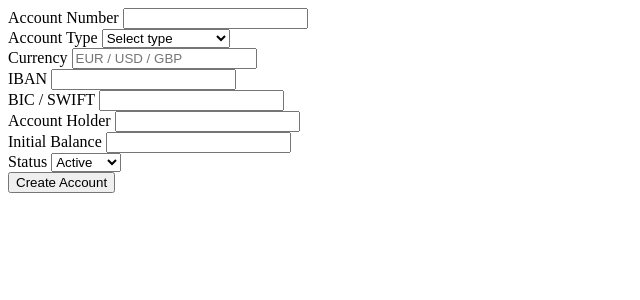
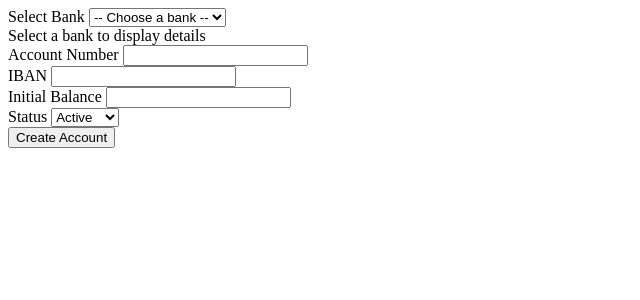
Before and after one commit to gltwodotlineci/Bank_app_CNFOB_protocol, a Django app: page /account_form in a window 1280 px wide. Shown: the top 300 px of the page, without its empty margins (0-640 px from the left). Run offline with Django 3.2, Linux system fonts and the light colour scheme; tables that the repository leaves empty hold one stand-in row (values such as "Sample post"); parts of the project's set-up code (start-up, migrations or seed data) failed here and were passed over.

Commit message:
creating account and bank

```diff
--- a/bank/templates/bank/partials/account_form.html
+++ b/bank/templates/bank/partials/account_form.html
@@ -1,111 +1,155 @@
-<div class="bg-white rounded-2xl shadow-2xl p-8 border border-gray-200">
 
-    <form method="POST">
-        {% csrf_token %}
+<form method="POST"
+        hx-post="/api/accounts/"
+        hx-target="#toast2"
+        hx-swap="outerHTML"
+        class="space-y-6">
 
-        <!-- Account Number -->
+    <div class="max-w-3xl mx-auto bg-white rounded-2xl shadow-2xl p-8 border border-gray-200 mt-10">
+        <div id="toast2"></div>
+
         <div class="mb-6">
+            <label class="block text-sm font-semibold mb-2">
+                Select Bank
+            </label>
+            <select name="bank"
+                    class="w-full bg-white border border-gray-500 rounded-lg px-4 py-3 shadow-md"
+                    hx-post="{% url 'bank_preview' %}"
+                    hx-target="#bank-details"
+                    hx-swap="innerHTML">
+                <option value="">-- Choose a bank --</option>
+                {% for bank in banks %}
+                    <option value="{{ bank.id }}">
+                        {{ bank.name }}
+                    </option>
+                {% endfor %}
+            </select>
+        </div>
+
+        <div id="bank-details">
+            {% include "bank/partials/bank_details.html" %}
+        </div>
+
+        <div class="mb-6 mt-6">
             <label class="block text-sm font-semibold mb-2">
                 Account Number
             </label>
+
             <input type="text"
-                   name="account_number"
-                   maxlength="20"
-                   class="w-full bg-white border border-gray-500 rounded-lg px-4 py-3 shadow-md focus:outline-none focus:ring-2 focus:ring-indigo-500 focus:border-indigo-500 transition">
+                id="account_nb"
+                name="account_number"
+                maxlength="20"
+                class="w-full border border-gray-500 rounded-lg px-4 py-3">
         </div>
 
-        <!-- Account Type + Currency -->
-        <div class="grid grid-cols-1 md:grid-cols-2 gap-4 mb-6">
 
-            <div>
-                <label class="block text-sm font-semibold mb-2">
-                    Account Type
-                </label>
-                <select name="account_type"
-                        class="w-full bg-white border border-gray-500 rounded-lg px-4 py-3 shadow-md focus:outline-none focus:ring-2 focus:ring-indigo-500">
-                    <option value="">Select type</option>
-                    <option value="current">Current Account</option>
-                    <option value="savings">Savings Account</option>
-                    <option value="business">Business Account</option>
-                </select>
-            </div>
-
-            <div>
-                <label class="block text-sm font-semibold mb-2">
-                    Currency
-                </label>
-                <input type="text"
-                       name="currency"
-                       maxlength="3"
-                       placeholder="EUR / USD / GBP"
-                       class="w-full bg-white border border-gray-500 rounded-lg px-4 py-3 shadow-md focus:outline-none focus:ring-2 focus:ring-indigo-500">
-            </div>
-
-        </div>
-
-        <!-- IBAN -->
         <div class="mb-6">
             <label class="block text-sm font-semibold mb-2">
                 IBAN
             </label>
+
             <input type="text"
-                   name="iban"
-                   maxlength="34"
-                   class="w-full bg-white border border-gray-500 rounded-lg px-4 py-3 shadow-md focus:outline-none focus:ring-2 focus:ring-indigo-500">
+                id="iban"
+                maxlength="34"
+                class="w-full border border-gray-500 rounded-lg px-4 py-3">
         </div>
 
-        <!-- BIC -->
-        <div class="mb-6">
-            <label class="block text-sm font-semibold mb-2">
-                BIC / SWIFT
-            </label>
-            <input type="text"
-                   name="bic"
-                   maxlength="11"
-                   class="w-full bg-white border border-gray-500 rounded-lg px-4 py-3 shadow-md focus:outline-none focus:ring-2 focus:ring-indigo-500">
-        </div>
-
-        <!-- Owner -->
-        <div class="mb-6">
-            <label class="block text-sm font-semibold mb-2">
-                Account Holder
-            </label>
-            <input type="text"
-                   name="account_holder"
-                   class="w-full bg-white border border-gray-500 rounded-lg px-4 py-3 shadow-md focus:outline-none focus:ring-2 focus:ring-indigo-500">
-        </div>
-
-        <!-- Balance (optional admin field) -->
         <div class="mb-6">
             <label class="block text-sm font-semibold mb-2">
                 Initial Balance
             </label>
+
             <input type="number"
                    step="0.01"
-                   name="balance"
-                   class="w-full bg-white border border-gray-500 rounded-lg px-4 py-3 shadow-md focus:outline-none focus:ring-2 focus:ring-indigo-500">
+                   name="amount"
+                   class="w-full border border-gray-500 rounded-lg px-4 py-3">
         </div>
 
-        <!-- Status -->
         <div class="mb-6">
             <label class="block text-sm font-semibold mb-2">
                 Status
             </label>
-            <select name="status"
-                    class="w-full bg-white border border-gray-500 rounded-lg px-4 py-3 shadow-md focus:outline-none focus:ring-2 focus:ring-indigo-500">
-                <option value="active">Active</option>
-                <option value="inactive">Inactive</option>
-                <option value="blocked">Blocked</option>
+
+            <select name="active"
+                    class="w-full border border-gray-500 rounded-lg px-4 py-3">
+
+                <option value="true">Active</option>
+                <option value="false">Inactive</option>
+
             </select>
         </div>
 
-        <!-- Submit -->
         <div class="flex justify-end pt-4">
             <button type="submit"
-                    class="px-8 py-3 bg-indigo-600 text-white font-semibold rounded-xl hover:bg-indigo-700 transition">
+                    class="px-8 py-3 bg-indigo-600 text-white rounded-xl">
                 Create Account
             </button>
         </div>
 
-    </form>
-</div>
+    </div>
+</form>
+
+<script>
+
+function setupIBANListeners() {
+
+    // Fields composing the iban
+    const countryKey = document.getElementById("conuntry_key2");
+    const bankCode = document.getElementById("code_b");
+    const branchCode = document.getElementById("brch_code");
+    const accountNb = document.getElementById("account_nb");
+    const ribKey = document.getElementById("key_rib");
+
+    // Target field
+    const ibanField = document.getElementById("iban");
+
+    // Stop if HTMX content not loaded yet
+    if (
+        !countryKey ||
+        !ribKey ||
+        !bankCode ||
+        !branchCode ||
+        !accountNb ||
+        !ibanField
+    ) {
+        return;
+    }
+
+    function updateIBAN() {
+
+        const iban =
+            "FR" +
+            (countryKey.value || "") +
+            (ribKey.value || "") +
+            (bankCode.value || "") +
+            (branchCode.value || "") +
+            (accountNb.value || "") ;
+
+        ibanField.value = iban
+            .replace(/\s/g, "")
+            .replace(/(.{4})/g, "$1 ")
+            .trim();
+    }
+
+    // Remove previous listener duplication
+    accountNb.removeEventListener("input", updateIBAN);
+
+    // Listen to account number typing
+    accountNb.addEventListener("input", updateIBAN);
+
+    // Generate immediately after bank selection
+    updateIBAN();
+}
+
+// Initial page load
+document.addEventListener("DOMContentLoaded", setupIBANListeners);
+
+// After HTMX updates bank-details
+document.body.addEventListener("htmx:afterSwap", function(event) {
+
+    if (event.target.id === "bank-details") {
+        setupIBANListeners();
+    }
+});
+
+</script>
--- /dev/null
+++ b/bank/templates/bank/partials/bank_details.html
@@ -0,0 +1,55 @@
+{% if selected_bank %}
+
+    <div class="mb-6">
+        <label class="block text-sm font-semibold mb-2">
+            BIC / SWIFT
+        </label>
+        <input type="text"
+               value="{{ selected_bank.swift }}"
+               readonly
+               class="w-full bg-gray-100 border border-gray-500 rounded-lg px-4 py-3">
+    </div>
+    <div class="text-sm text-gray-600">
+    <div class="mb-6">
+        <label class="block text-sm font-semibold mb-2">Bank Code</label>
+        <input type="text"
+            id="code_b"
+            value="{{ selected_bank.code }}"
+            readonly
+            class="w-full bg-gray-100 border border-gray-500 rounded-lg px-4 py-3">
+    </div>
+
+    <div class="mb-6">
+        <label class="block text-sm font-semibold mb-2">Branch Code</label>
+        <input type="text"
+            id="brch_code"
+            value="{{ selected_bank.branch_code }}"
+            readonly
+            class="w-full bg-gray-100 border border-gray-500 rounded-lg px-4 py-3">
+    </div>
+
+    <div class="mb-6">
+        <label class="block text-sm font-semibold mb-2">Country Key</label>
+        <input type="text"
+            id="country_key2"
+            value="{{ selected_bank.country_key }}"
+            readonly
+            class="w-full bg-gray-100 border border-gray-500 rounded-lg px-4 py-3">
+    </div>
+
+    <div class="mb-6">
+        <label class="block text-sm font-semibold mb-2">RIB Key</label>
+        <input type="text"
+            id="key_rib"
+            value="{{ selected_bank.rib_key }}"
+            readonly
+            class="w-full bg-gray-100 border border-gray-500 rounded-lg px-4 py-3">
+    </div>
+
+    </div>
+
+{% else %}
+    <div class="text-gray-400 text-sm">
+        Select a bank to display details
+    </div>
+{% endif %}
--- a/bank/urls.py
+++ b/bank/urls.py
@@ -1,11 +1,12 @@
 from django.urls import path, include
 from . import views
-from bank.views import BankFileViewset, BankViewset
+from bank.views import BankFileViewset, BankViewset, AccountViewset
 from rest_framework import routers
 
 router = routers.DefaultRouter()
 router.register(r'bankfiles', BankFileViewset)
 router.register(r'banks', BankViewset)
+router.register(r'accounts', AccountViewset)
 
 urlpatterns = [
     path('', views.home, name='home'),
@@ -13,11 +14,12 @@
     path('welcome/', views.welcome, name='welcome'),
     path('list_banks/', views.bank, name='bank'),
     path('bank_form', views.bank_form, name='bank_form'),
+    path('bank_preview', views.bank_details, name='bank_preview'),
     path('account_form', views.account_form, name='account_form'),
     path('chargefile/', views.charge_file, name='charge_file'),
     path('importdocuments/', views.importdocument, name='import'),
     path('statements/', views.accounts_statement, name='statements'),
     path('general_view/', views.general_view, name="general view"),
-    path('add_bank', views.createBank, name="new_bank"),
-    path('add_account_number', views.createAccount, name="new_account_number")
+    # path('add_bank', views.createBank, name="new_bank"),
+    # path('add_account_number', views.createAccount, name="new_account_number")
 ]
--- a/bank/views.py
+++ b/bank/views.py
@@ -4,9 +4,8 @@
 
 from users.models import CustomUser
 from .models import Bank, AccountNumber, BankStatementFile
-from .forms import BankForm, AccountForm
 from datetime import datetime
-from bank.serializer import BankFileSerializer, BankSerializer
+from bank.serializer import AccountSerializer, BankFileSerializer, BankSerializer
 from django.contrib import messages
 
 
@@ -77,6 +76,18 @@
     return render(request, 'import_files/files.html', {})
 
 
+def bank_details(request):
+    bank_id = request.POST.get("bank")
+    selected_bank = None
+
+    if bank_id:
+        selected_bank = Bank.objects.get(id=bank_id)
+
+    return render(request, "bank/partials/bank_details.html", {
+        "selected_bank": selected_bank
+    })
+
+
 class BankFileViewset(viewsets.ModelViewSet):
     queryset = BankStatementFile.objects.all()
     serializer_class = BankFileSerializer
@@ -93,6 +104,31 @@
     lookup_field = 'pk'
     http_method_names = ['get', 'post', 'patch', 'delete',
                          'head', 'options']
+
+    def create(self, request, *args, **kwargs):
+        response = super().create(request, *args, **kwargs)
+
+        if request.headers.get("HX-Request"):
+            return render(request, "bank/partials/success_bank.html")
+
+        return response
+
+
+class AccountViewset(viewsets.ModelViewSet):
+    queryset = AccountNumber.objects.all()
+    serializer_class = AccountSerializer
+
+    lookup_field = 'pk'
+    http_method_names = ['get', 'post', 'patch', 'delete',
+                         'head', 'options']
+
+    def create(self, request, *args, **kwargs):
+
+        response = super().create(request, *args, **kwargs)
+        if request.headers.get("HX-Request"):
+            return render(request, "bank/partials/success_account.html")
+
+        return response
 
 '''
         for line in file2.readlines():
@@ -128,29 +164,30 @@
     return render(request,'bank/general_view.html', {})
 
 
-def createBank(request):
-    form = BankForm()
-    if request.method == 'POST':
-        form = BankForm(request.POST)
-        if form.is_valid():
-            form.save()
-            return redirect('/')
+# def createBank(request):
+#     form = BankForm()
+#     if request.method == 'POST':
+#         form = BankForm(request.POST)
+#         if form.is_valid():
+#             form.save()
+#             return redirect('/')
 
-    context = {'form': form}
-    return render(request, 'bank/bank_form.html', context)
+#     context = {'form': form}
+#     return render(request, 'bank/bank_form.html', context)
 
 
 def createAccount(request):
-    form = AccountForm()
-    if request.method == 'POST':
-        #print('Printing POST:', request.POST)
-        form = AccountForm(request.POST)
-        if form.is_valid():
-            form.save()
-            return redirect('list_banks/')
+    pass
+    # form = AccountForm()
+    # if request.method == 'POST':
+    #     #print('Printing POST:', request.POST)
+    #     form = AccountForm(request.POST)
+    #     if form.is_valid():
+    #         form.save()
+    #         return redirect('list_banks/')
 
-    context = {'form': form}
-    return render(request, 'bank/account_form.html', context)
+    # context = {'form': form}
+    # return render(request, 'bank/account_form.html', context)
 
 '''
     banks = Bank.objects.all()
```
Also changed, not shown: bank/forms.py (+8 -8 lines), bank/models.py (+9 -12 lines), bank/serializer.py (+9 -1 lines), bank/templates/bank/partials/bank_form.html (+19 -14 lines), bank/templates/bank/partials/success_account.html (added, +7 -0 lines), bank/templates/bank/partials/success_bank.html (added, +8 -0 lines), bank/migrations/0010_alter_bank_branch_code_alter_bank_code_and_more.py (added), bank/migrations/0011_remove_bank_company.py (added), bank/migrations/0012_remove_bank_bic_bank_swift.py (added), bank/migrations/0013_alter_bank_adresse_alter_bank_zip_code.py (added), bank/migrations/0014_alter_bank_code_alter_bank_name.py (added), bank/migrations/0015_remove_accountnumber_rib_key_accountnumber_active_and_more.py (added).
